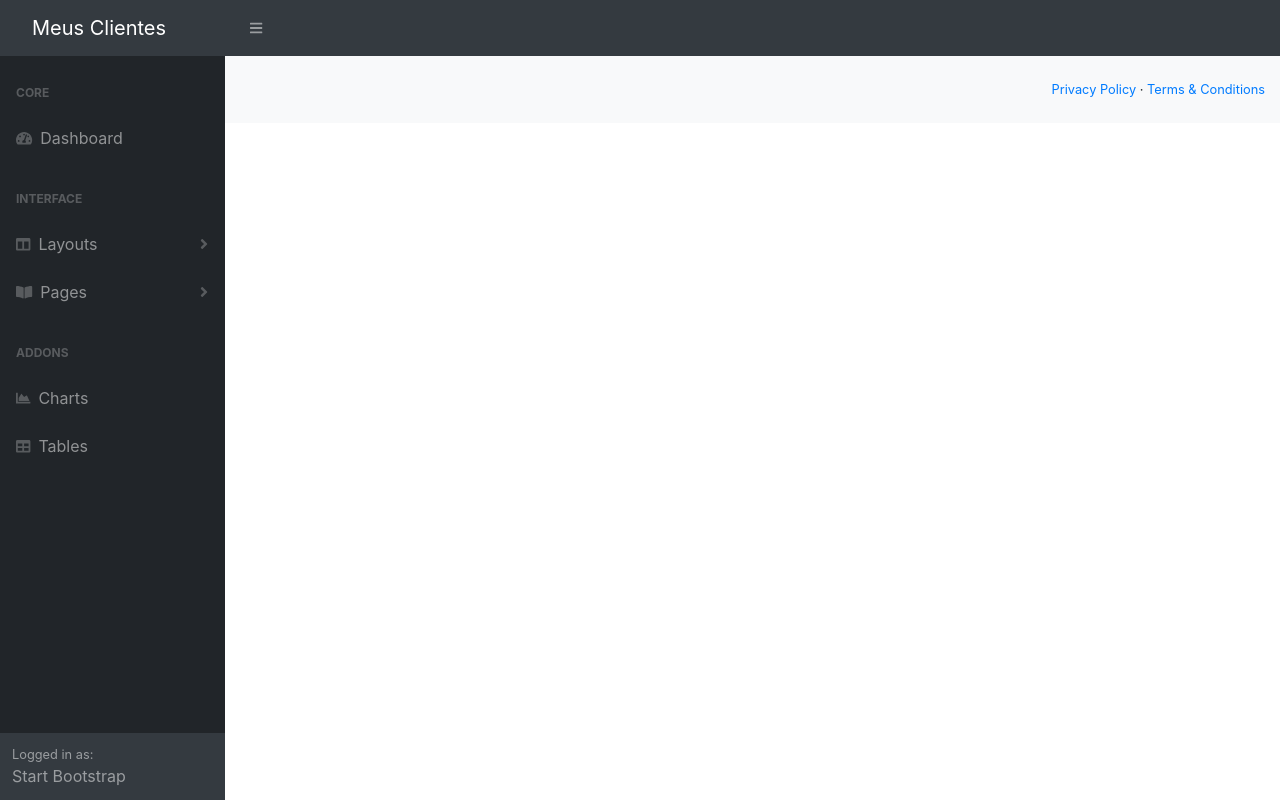
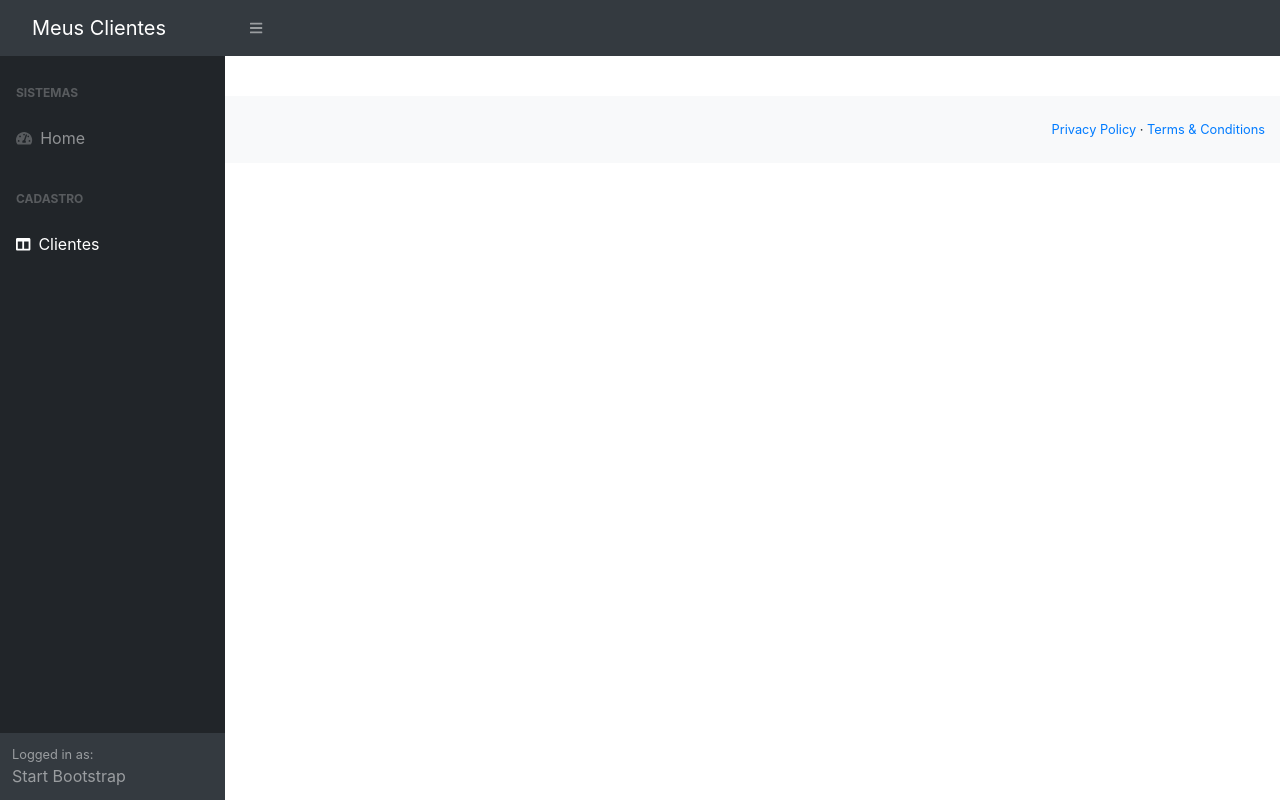
Before and after one commit to EmanuelSergio/SpringBoot-Angular-FullStack, an Angular app in the folder Project/clientes-app/: page /clientes-form in a window 1280 px wide. Before the commit this address led to /. Built offline with nearby package versions, Linux system fonts and the light colour scheme.

Commit message:
criando o modelo que de entidade que vai conectar com o back

```diff
--- a/Project/clientes-app/src/app/app.module.ts
+++ b/Project/clientes-app/src/app/app.module.ts
@@ -5,6 +5,7 @@
 import { AppComponent } from './app.component';
 import { TemplateModule } from './template/template.module';
 import { HomeComponent } from './home/home.component';
+import { ClientesModule } from './clientes/clientes.module';
 
 @NgModule({
   declarations: [
@@ -14,7 +15,8 @@
   imports: [
     BrowserModule,
     AppRoutingModule,
-    TemplateModule
+    TemplateModule,
+    ClientesModule
   ],
   providers: [
     provideClientHydration()
--- a/Project/clientes-app/src/app/clientes/clientes-form/clientes-form.component.ts
+++ b/Project/clientes-app/src/app/clientes/clientes-form/clientes-form.component.ts
@@ -1,4 +1,5 @@
 import { Component } from '@angular/core';
+import { Cliente } from '../cliente';
 
 @Component({
   selector: 'app-clientes-form',
--- a/Project/clientes-app/src/app/clientes/clientes-routing.module.ts
+++ b/Project/clientes-app/src/app/clientes/clientes-routing.module.ts
@@ -1,7 +1,10 @@
 import { NgModule } from '@angular/core';
 import { RouterModule, Routes } from '@angular/router';
+import { ClientesFormComponent } from './clientes-form/clientes-form.component';
 
-const routes: Routes = [];
+const routes: Routes = [
+  {path: 'clientes-form', component: ClientesFormComponent}
+];
 
 @NgModule({
   imports: [RouterModule.forChild(routes)],
--- a/Project/clientes-app/src/app/clientes/clientes.module.ts
+++ b/Project/clientes-app/src/app/clientes/clientes.module.ts
@@ -12,6 +12,9 @@
   imports: [
     CommonModule,
     ClientesRoutingModule
+  ],
+  exports: [
+    ClientesFormComponent
   ]
 })
 export class ClientesModule { }
--- a/Project/clientes-app/src/app/template/sidebar/sidebar.component.html
+++ b/Project/clientes-app/src/app/template/sidebar/sidebar.component.html
@@ -3,51 +3,17 @@
                 <nav class="sb-sidenav accordion sb-sidenav-dark" id="sidenavAccordion">
                     <div class="sb-sidenav-menu">
                         <div class="nav">
-                            <div class="sb-sidenav-menu-heading">Core</div>
-                            <a class="nav-link" href="index.html"
-                                ><div class="sb-nav-link-icon"><i class="fas fa-tachometer-alt"></i></div>
-                                Dashboard</a
-                            >
-                            <div class="sb-sidenav-menu-heading">Interface</div>
-                            <a class="nav-link collapsed" href="#" data-toggle="collapse" data-target="#collapseLayouts" aria-expanded="false" aria-controls="collapseLayouts"
-                                ><div class="sb-nav-link-icon"><i class="fas fa-columns"></i></div>
-                                Layouts
-                                <div class="sb-sidenav-collapse-arrow"><i class="fas fa-angle-down"></i></div
-                            ></a>
-                            <div class="collapse" id="collapseLayouts" aria-labelledby="headingOne" data-parent="#sidenavAccordion">
-                                <nav class="sb-sidenav-menu-nested nav"><a class="nav-link" href="layout-static.html">Static Navigation</a><a class="nav-link" href="layout-sidenav-light.html">Light Sidenav</a></nav>
-                            </div>
-                            <a class="nav-link collapsed" href="#" data-toggle="collapse" data-target="#collapsePages" aria-expanded="false" aria-controls="collapsePages"
-                                ><div class="sb-nav-link-icon"><i class="fas fa-book-open"></i></div>
-                                Pages
-                                <div class="sb-sidenav-collapse-arrow"><i class="fas fa-angle-down"></i></div
-                            ></a>
-                            <div class="collapse" id="collapsePages" aria-labelledby="headingTwo" data-parent="#sidenavAccordion">
-                                <nav class="sb-sidenav-menu-nested nav accordion" id="sidenavAccordionPages">
-                                    <a class="nav-link collapsed" href="#" data-toggle="collapse" data-target="#pagesCollapseAuth" aria-expanded="false" aria-controls="pagesCollapseAuth"
-                                        >Authentication
-                                        <div class="sb-sidenav-collapse-arrow"><i class="fas fa-angle-down"></i></div
-                                    ></a>
-                                    <div class="collapse" id="pagesCollapseAuth" aria-labelledby="headingOne" data-parent="#sidenavAccordionPages">
-                                        <nav class="sb-sidenav-menu-nested nav"><a class="nav-link" href="login.html">Login</a><a class="nav-link" href="register.html">Register</a><a class="nav-link" href="password.html">Forgot Password</a></nav>
-                                    </div>
-                                    <a class="nav-link collapsed" href="#" data-toggle="collapse" data-target="#pagesCollapseError" aria-expanded="false" aria-controls="pagesCollapseError"
-                                        >Error
-                                        <div class="sb-sidenav-collapse-arrow"><i class="fas fa-angle-down"></i></div
-                                    ></a>
-                                    <div class="collapse" id="pagesCollapseError" aria-labelledby="headingOne" data-parent="#sidenavAccordionPages">
-                                        <nav class="sb-sidenav-menu-nested nav"><a class="nav-link" href="401.html">401 Page</a><a class="nav-link" href="404.html">404 Page</a><a class="nav-link" href="500.html">500 Page</a></nav>
-                                    </div>
-                                </nav>
-                            </div>
-                            <div class="sb-sidenav-menu-heading">Addons</div>
-                            <a class="nav-link" href="charts.html"
-                                ><div class="sb-nav-link-icon"><i class="fas fa-chart-area"></i></div>
-                                Charts</a
-                            ><a class="nav-link" href="tables.html"
-                                ><div class="sb-nav-link-icon"><i class="fas fa-table"></i></div>
-                                Tables</a
-                            >
+                            <div class="sb-sidenav-menu-heading">Sistemas</div>
+                            <a class="nav-link" routerLink="/home">
+                              <div class="sb-nav-link-icon"><i class="fas fa-tachometer-alt"></i></div>
+                            Home</a>
+                            <div class="sb-sidenav-menu-heading">Cadastro</div>
+                            <a class="nav-link collapsed" routerLink="/clientes-form" data-toggle="collapse" data-target="#collapseLayouts" aria-expanded="false" aria-controls="collapseLayouts">
+                              <div class="sb-nav-link-icon"><i class="fas fa-columns"></i>
+                              </div>
+                            Clientes</a>
+
+
                         </div>
                     </div>
                     <div class="sb-sidenav-footer">
--- a/Project/clientes-app/src/app/template/template.module.ts
+++ b/Project/clientes-app/src/app/template/template.module.ts
@@ -2,6 +2,7 @@
 import { CommonModule } from '@angular/common';
 import { NavbarComponent } from './navbar/navbar.component';
 import { SidebarComponent } from './sidebar/sidebar.component';
+import { RouterModule } from '@angular/router';
 
 
 
@@ -11,7 +12,8 @@
     SidebarComponent
   ],
   imports: [
-    CommonModule
+    CommonModule,
+    RouterModule
   ],
   exports: [
     NavbarComponent,
```
Also changed, not shown: Project/clientes-app/src/app/clientes/cliente.ts (added, +9 -0 lines).
